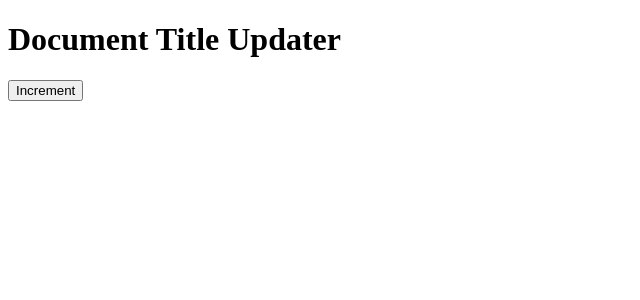
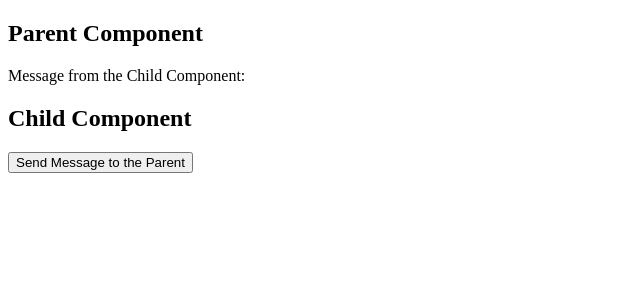
Before and after one commit to githubscientist/reactb47, a React (Create React App) app: page / in a window 1280 px wide. Shown: the top 300 px of the page, without its empty margins (0-640 px from the left). Built offline with nearby package versions, Linux system fonts and the light colour scheme.

Commit message:
passing data from child to parent

```diff
--- a/src/App.js
+++ b/src/App.js
@@ -605,28 +605,107 @@
 
 // export default App;
 
-import React, { useEffect, useState } from 'react';
+// import React, { useEffect, useState } from 'react';
+
+// function App() {
+
+//   const [count, setCount] = useState(0);
+
+
+//   useEffect(() => {
+//     document.title = `Count: ${count}`;
+//   }, [count]);
+
+//   const incrementHandler = () => {
+//     setCount(count + 1);
+//     // document.title = `Count: ${count}`;
+//   }
+
+//   // document.title = `Count: ${count}`;
+
+//   return (
+//     <div>
+//       <h1>Document Title Updater</h1>
+//       <button onClick={incrementHandler}>Increment</button>
+//     </div>
+//   )
+// }
+
+// export default App;
+
+// props drilling: parent component that passes props to the nested child components
+// import React from 'react';
+
+// function GrandChildComponent({ parentData }) {
+//   console.log(`from grand child component: ${parentData}`);
+//   return (
+//     <div>
+//       <h3>Grand Child Component</h3>
+//     </div>
+//   )
+// }
+
+// // child component
+// function ChildComponent({ parentData }) {
+
+//   console.log(`from child component: ${parentData}`);
+
+//   return (
+//     <div>
+//       <h2>Child Component</h2>
+//       <GrandChildComponent parentData={parentData} />
+//     </div>
+//   )
+// }
+
+// // parent component
+// function App() {
+
+//   const parentData = 'Hello from Parent';
+
+//   return (
+//     <div>
+//       <h1>Parent Component</h1>
+//       <ChildComponent parentData={ parentData } />
+//     </div>
+//   )
+// }
+
+// export default App;
+
+// Passing data from the child component to the parent component
+import React, { useState } from 'react';
+
+function ChildComponent({onMessage}) {
+
+  const message = 'Hello from Child';
+
+  const handleClick = () => {
+    onMessage(message);
+  }
+
+  return (
+    <>
+      <h2>Child Component</h2>
+      <button onClick={handleClick}>Send Message to the Parent</button>
+    </>
+  )
+}
 
 function App() {
 
-  const [count, setCount] = useState(0);
+  // set a state to handle child data
+  const [message, setMessage] = useState('');
 
-
-  useEffect(() => {
-    document.title = `Count: ${count}`;
-  }, [count]);
-
-  const incrementHandler = () => {
-    setCount(count + 1);
-    // document.title = `Count: ${count}`;
+  const handleMessage = (data) => {
+    setMessage(data);
   }
-
-  // document.title = `Count: ${count}`;
 
   return (
     <div>
-      <h1>Document Title Updater</h1>
-      <button onClick={incrementHandler}>Increment</button>
+      <h2>Parent Component</h2>
+      <p>Message from the Child Component: { message }</p>
+      <ChildComponent onMessage={ handleMessage } />
     </div>
   )
 }
```
